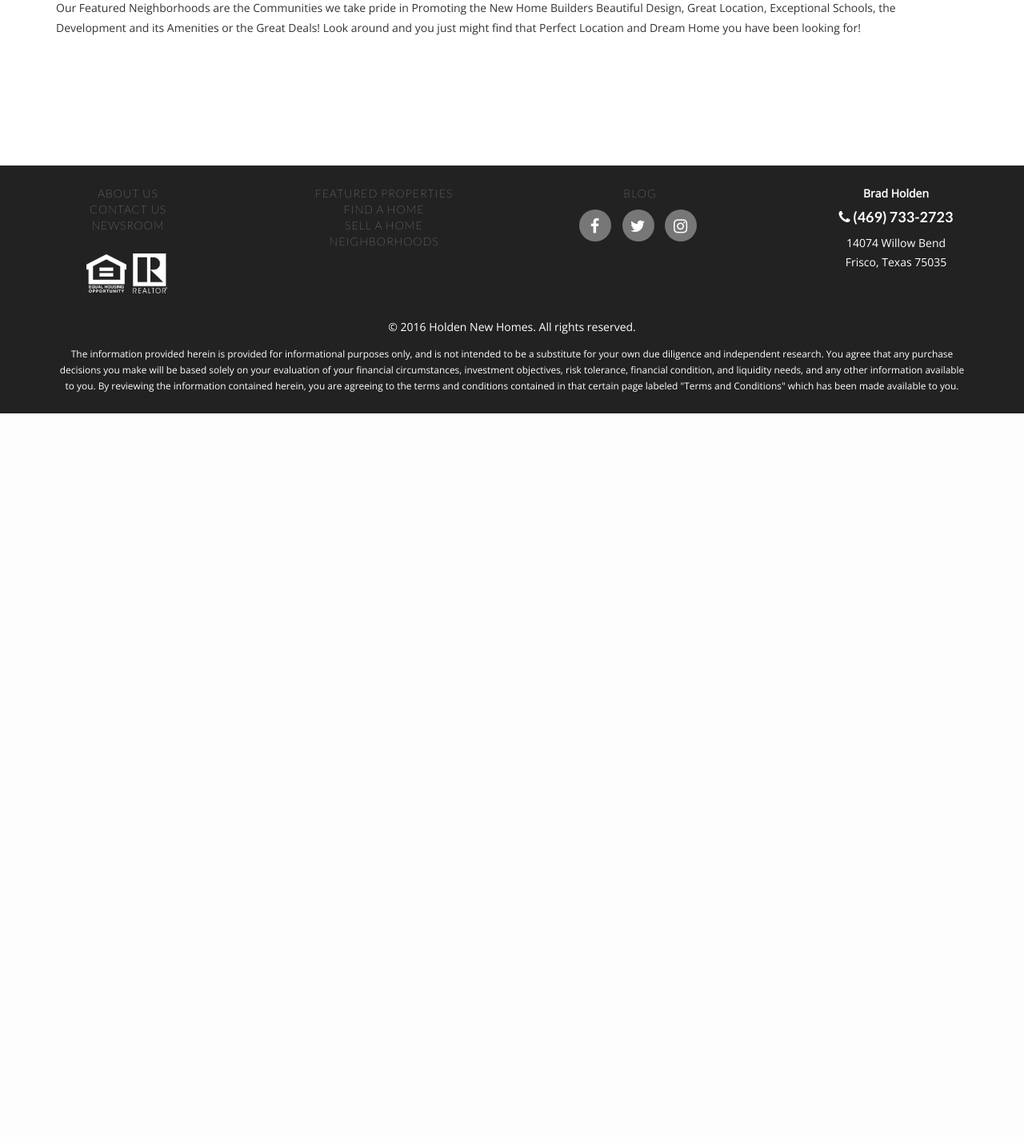
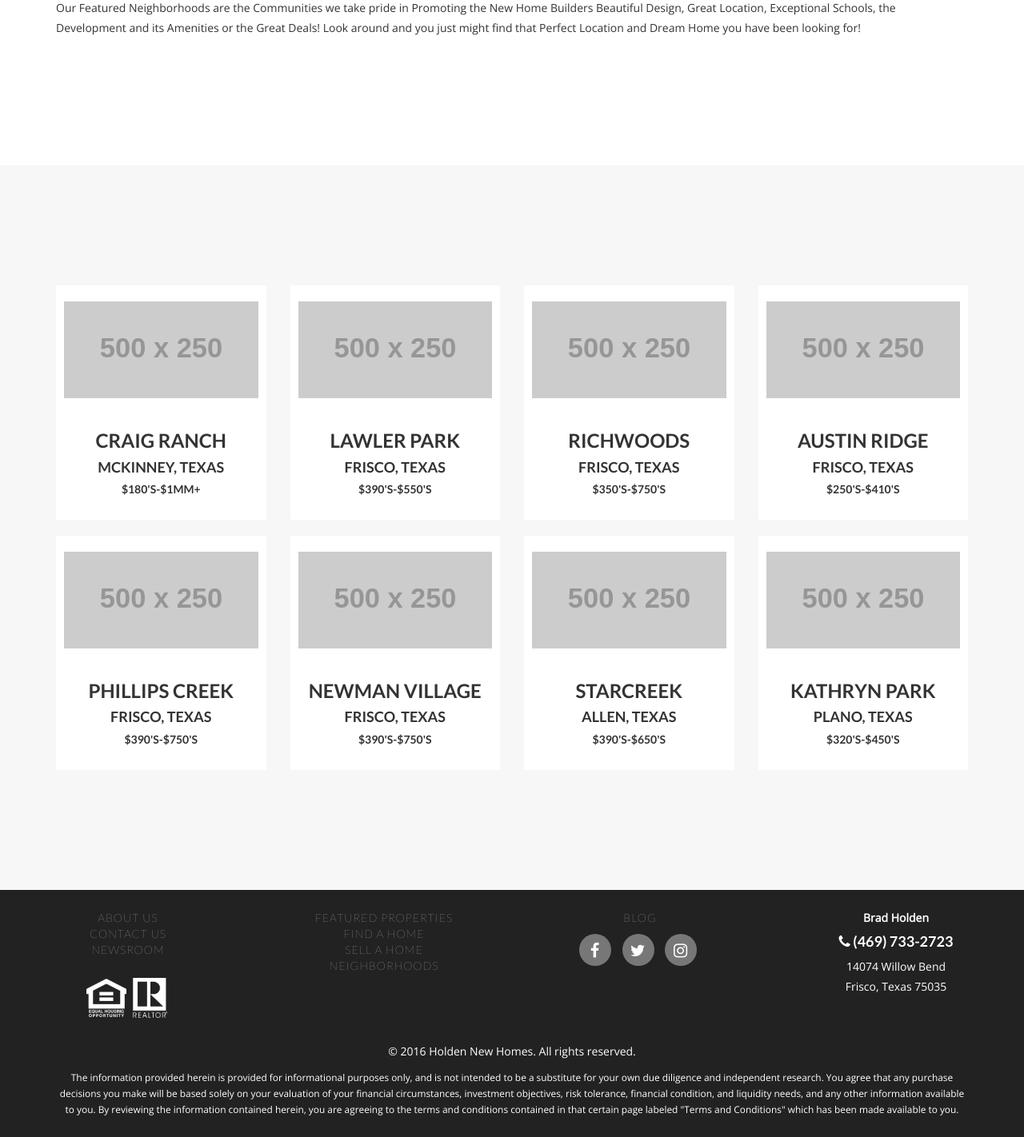
Before and after one commit to RevolvingMindMedia/holden-new-homes, a PHP site: page /neighborhoods.php in a window 1280 px wide. Shown: the part 505-1927 px from the top of the page at 80% size. Before the commit the page ends 1022 px from the top, so only its background shows below. Run offline with PHP 8.4, Linux system fonts and the light colour scheme; grey boxes labelled with a size stand in for pictures from a placeholder-image service; some libraries are stand-ins or nearby versions.

Commit message:
neighborhoods featured communities section added

```diff
--- a/neighborhoods.php
+++ b/neighborhoods.php
@@ -53,6 +53,88 @@
         </div>
     </section>
 
+    <section id="featured-neighborhoods" class="bg-light-gray">
+        <div class="container text-center">
+            <div class="row">
+                <div class="col-md-3 neighborhood-item">
+                    <div class="col-md-12">
+                        <img src="http://placehold.it/500x250" class="img-responsive">
+                        <br>
+                        <h3>Craig Ranch</h3>
+                        <h4>McKinney, Texas</h4>
+                        <h5>$180's-$1mm+</h5>
+                    </div>
+                </div>
+                <div class="col-md-3 neighborhood-item">
+                    <div class="col-md-12">
+                        <img src="http://placehold.it/500x250" class="img-responsive">
+                        <br>
+                        <h3>Lawler Park</h3>
+                        <h4>Frisco, Texas</h4>
+                        <h5>$390's-$550's</h5>
+                    </div>
+                </div>
+                <div class="col-md-3 neighborhood-item">
+                    <div class="col-md-12">
+                        <img src="http://placehold.it/500x250" class="img-responsive">
+                        <br>
+                        <h3>Richwoods</h3>
+                        <h4>Frisco, Texas</h4>
+                        <h5>$350's-$750's</h5>
+                    </div>
+                </div>
+                <div class="col-md-3 neighborhood-item">
+                    <div class="col-md-12">
+                        <img src="http://placehold.it/500x250" class="img-responsive">
+                        <br>
+                        <h3>Austin Ridge</h3>
+                        <h4>Frisco, Texas</h4>
+                        <h5>$250's-$410's</h5>
+                    </div>
+                </div>
+            </div>
+            <br>
+            <div class="row">
+                <div class="col-md-3 neighborhood-item">
+                    <div class="col-md-12">
+                        <img src="http://placehold.it/500x250" class="img-responsive">
+                        <br>
+                        <h3>Phillips Creek</h3>
+                        <h4>Frisco, Texas</h4>
+                        <h5>$390's-$750's</h5>
+                    </div>
+                </div>
+                <div class="col-md-3 neighborhood-item">
+                    <div class="col-md-12">
+                        <img src="http://placehold.it/500x250" class="img-responsive">
+                        <br>
+                        <h3>Newman Village</h3>
+                        <h4>Frisco, Texas</h4>
+                        <h5>$390's-$750's</h5>
+                    </div>
+                </div>
+                <div class="col-md-3 neighborhood-item">
+                    <div class="col-md-12">
+                        <img src="http://placehold.it/500x250" class="img-responsive">
+                        <br>
+                        <h3>StarCreek</h3>
+                        <h4>Allen, Texas</h4>
+                        <h5>$390's-$650's</h5>
+                    </div>
+                </div>
+                <div class="col-md-3 neighborhood-item">
+                    <div class="col-md-12">
+                        <img src="http://placehold.it/500x250" class="img-responsive">
+                        <br>
+                        <h3>Kathryn Park</h3>
+                        <h4>Plano, Texas</h4>
+                        <h5>$320's-$450's</h5>
+                    </div>
+                </div>
+            </div>
+        </div>
+    </section>
+
     <?php include('footer.php'); ?>
 
     <!-- jQuery -->
--- a/scss/agency.scss
+++ b/scss/agency.scss
@@ -57,6 +57,10 @@ h6 {
 
 .img-centered {
   margin: 0 auto;
+}
+
+.bg-white {
+  background-color: white;
 }
 
 .bg-light-gray {
@@ -272,34 +276,41 @@ header.mid {
   }
 }
 
-.about-us {
+header.about-us {
   background: url(../img/about-us/about-us.jpg) no-repeat center center scroll;
   @include background-cover;
 }
 
-.featured-properties {
+header.featured-properties {
   background: url(../img/featured-properties/featured-properties.jpg) no-repeat center center scroll;
   @include background-cover;
 }
 
-.find-a-home {
+header.find-a-home {
   background: url(../img/find-a-home/find-a-home.jpg) no-repeat center center scroll;
   @include background-cover;
 }
 
-.sell-a-home {
+header.sell-a-home {
   background: url(../img/sell-a-home/sell-a-home.jpg) no-repeat center center scroll;
   @include background-cover;
 }
 
-.neighborhoods {
+header.neighborhoods {
   background: url(../img/neighborhoods/neighborhoods.jpg) no-repeat center center scroll;
   @include background-cover;
 }
 
-.contact-us {
+header.contact-us {
   background: url(../img/contact-us/contact-us.jpg) no-repeat center center scroll;
   @include background-cover;
+}
+
+.neighborhood-item {
+  .col-md-12 {
+    background-color: white;
+    padding: 20px 10px;
+  }
 }
 
 // Global Section Styles
```
Also changed, not shown: css/agency.css (+13 -6 lines), css/agency.min.css.
